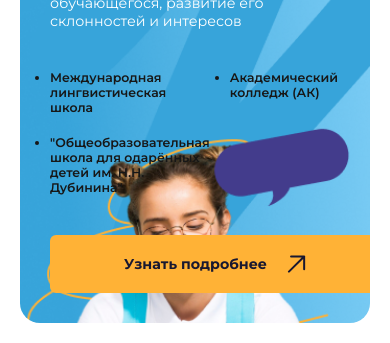
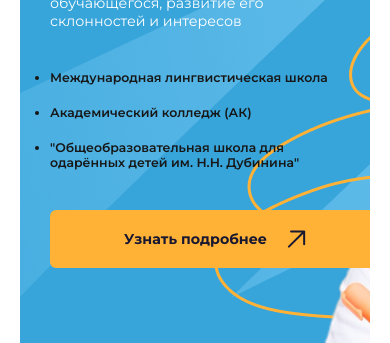
Before and after one commit to blessMe-Padre/dvcno, a Next.js app: page / in a window 390 px wide. Shown: the part 491-834 px from the top of the page. Built offline with nearby package versions, Linux system fonts and the light colour scheme; no server answers.

Commit message:
feat: рефакторинг slider

```diff
--- a/app/components/Slider/Slider.jsx
+++ b/app/components/Slider/Slider.jsx
@@ -2,6 +2,8 @@
 import { Swiper, SwiperSlide } from 'swiper/react';
 import styles from './style.module.css';
 import Image from 'next/image';
+
+import Link from 'next/link';
 
 import { useState, useEffect } from 'react';
 
@@ -17,7 +19,7 @@
 
 export default function Slider() {
 
-    const [sliderBg, setSliderBg] = useState(sliderBgBig);
+    const [sliderBg, setSliderBg] = useState();
 
 
     const getALlSliders = async () => {
@@ -42,16 +44,25 @@
 
     useEffect(() => {
         function handleResize() {
-            if (window.innerWidth >= 1200) {
-                setSliderBg(sliderBgBig);
-            }
-            else if (window.innerWidth >= 769) {
-                setSliderBg(sliderBgMedium);
-            }
-            else if (window.innerWidth <= 480) {
+            // if (window.innerWidth >= 1200) {
+            //     setSliderBg(mainSlidersData.map(slider => slider.images[0]));
+            // }
+            // else if (window.innerWidth >= 769) {
+            //     setSliderBg(sliderBgMedium);
+            // }
+            // else if (window.innerWidth <= 480) {
 
-                setSliderBg(sliderBgSmall);
-            }
+            //     setSliderBg(sliderBgSmall);
+            // }
+
+            const imageUrls = mainSlidersData.map((slider) => {
+            const imageObj = slider.images[0];
+            const imageUrl = imageObj ? (imageObj.sliderBgBig || imageObj.sliderBgMedium || imageObj.sliderBgSmall || null) : null;
+            setSliderBg(imageUrl);
+                console.log(imageUrl, sliderBgBig)
+
+
+        });
         }
 
         window.addEventListener('resize', handleResize);
@@ -59,6 +70,10 @@
         return () => window.removeEventListener('resize', handleResize);
 
     }, []);
+
+
+
+    console.log(mainSlidersData)
 
     return (
         <section
@@ -77,7 +92,7 @@
                             // ПОДОГНАТЬ ВСЕ СЛАЙДЕРЫ ПОД ОДИН РАЗМЕР
                             <SwiperSlide key={index}>
                                 <Image
-                                    src={sliderBg}
+                                    src={sliderBgBig}
                                     width='100%'
                                     height='100%'
                                     alt='slider_bg'
@@ -97,29 +112,21 @@
                                             {item.description}
                                         </p>
 
-                                        <ul className={styles.slider__list}>
-                                            {item.listItems.map((element, idx) => {
+                                        {item.listItems && item.listItems.length > 0 && (
+                                            <ul className={`${styles.slider__list} ${item.listItems.length > 3 ? styles.add_class : ''}`}>
+                                                {item.listItems.map((element, idx) => (
+                                                <li key={idx}>{element}</li>
+                                                ))}
+                                            </ul>
+                                        )}
 
-                                                // СДЕЛАТЬ ПРОВЕРКУ НА КОЛ_ВО ЭЛЕМЕНТОВ В СПИСКЕ И ДАТЬ КЛАСС
-                                                return (
-                                                    <li key={idx}>
-                                                        {element}
-                                                    </li>
-                                                )
-                                            })}
-                                            {/* <li>Международная лингвистическая школа</li>
-                                            <li>Академический колледж (АК)</li>
-                                            <li>«Общеобразовательная школа для одарённых детей им. Н.Н. Дубинина»</li> */}
-
-                                        </ul>
-
-                                        {/* ДОБАВИТЬ ССЫЛКУ  */}
-                                        <button className={styles.slider__btn__more}>
+                                        <Link href={item.link} className={styles.slider__link}>
                                             <p>Узнать подробнее</p>
                                             <svg width="19" height="18" viewBox="0 0 19 18" fill="#" xmlns="http://www.w3.org/2000/svg">
                                                 <path d="M4.05507 1.43907L17.1536 1.43888M17.1536 1.43888L17.1536 14.3511M17.1536 1.43888L1.93782 16.6546" stroke="#191830" strokeWidth="2" strokeLinecap="round" strokeLinejoin="round" />
                                             </svg>
-                                        </button>
+                                        </Link>
+
                                     </div>
 
                                 </div>
--- a/app/components/Slider/style.module.css
+++ b/app/components/Slider/style.module.css
@@ -38,11 +38,14 @@
 .slider__list {
 
     display: grid;
-    grid-template-columns: repeat(2, 1fr);
     gap: 20px;
     list-style: disc;
 
     max-width: 50%;
+}
+
+.add_class {
+    grid-template-columns: repeat(2, 1fr);
 }
 
 .slider__list li {
@@ -52,7 +55,9 @@
 
 }
 
-.slider__btn__more {
+.slider__link {
+    width: max-content;
+
     font-family: var(--font-family);
     font-size: clamp(0.875rem, 0.804rem + 0.357vw, 1.125rem);
     display: flex;
@@ -76,16 +81,16 @@
     min-width: 330px;
 }
 
-.slider__btn__more:hover {
+.slider__link:hover {
     color: var(--white);
     background-color: var(--green);
 }
 
-.slider__btn__more > svg path {
+.slider__link > svg path {
     transition: 0.7s ease-in-out;
 }
 
-.slider__btn__more:hover > svg path{
+.slider__link:hover > svg path{
     stroke: var(--white);
 }
 
@@ -93,6 +98,9 @@
 .slider__wrapper__content {
     position: relative;
     z-index: 1;
+
+    min-height: 680px;
+
     padding: 60px 90px;
 }
 
--- a/mock-data/sliders.js
+++ b/mock-data/sliders.js
@@ -1,20 +1,20 @@
 export const mainSlidersData = [
     {
         title: "Основное общее образование в ДВЦНО",
-        // images: [
-        //     {
-        //         sliderBgBig: '../../../public/main-sliders/sliders-bg-1.png',
+        images: [
+            {
+                sliderBgBig: '../../../public/main-sliders/sliders-bg-1.png',
 
-        //     },
-        //     {
-        //         sliderBgMedium: '../../../public/main-sliders/sliders-bg-m-1.png',
+            },
+            {
+                sliderBgMedium: '../../../public/main-sliders/sliders-bg-m-1.png',
 
-        //     },
-        //     {
-        //         sliderBgSmall: '../../../public/main-sliders/sliders-bg-s-1.png',
+            },
+            {
+                sliderBgSmall: '../../../public/main-sliders/sliders-bg-s-1.png',
 
-        //     }
-        // ],
+            }
+        ],
 
         description: "Это второй уровень образования, цель которого - становление и формирование личности обучающегося, развитие его склонностей и интересов",
         listItems: [
@@ -26,83 +26,27 @@
         link: "#",
     },
     {
-        title: "Основное общее образование в ДВЦНО",
-        // images: [
-        //     {
-        //         sliderBgBig: '../../../public/main-sliders/sliders-bg-1.png',
+        title: "Дошкольное образование в ДВЦНО",
+        images: [
+            {
+                sliderBgBig: '../../../public/main-sliders/sliders-bg-1.png',
 
-        //     },
-        //     {
-        //         sliderBgMedium: '../../../public/main-sliders/sliders-bg-m-1.png',
+            },
+            {
+                sliderBgMedium: '../../../public/main-sliders/sliders-bg-m-1.png',
 
-        //     },
-        //     {
-        //         sliderBgSmall: '../../../public/main-sliders/sliders-bg-s-1.png',
+            },
+            {
+                sliderBgSmall: '../../../public/main-sliders/sliders-bg-s-1.png',
 
-        //     }
-        // ],
+            }
+        ],
 
-        description: "Это второй уровень образования, цель которого - становление и формирование личности обучающегося, развитие его склонностей и интересов",
+        description: "Это воспитание, развитие и обучение, присмотр и оздоровление детей от 1,5 лет до 7 лет",
         listItems: [
-            'Международная лингвистическая школа',
-            'Академический колледж (АК)',
-            '"Общеобразовательная школа для одарённых детей им. Н.Н. Дубинина"'
-        ],
-        textPattern: 'Здесь создают творцов будущего',
-        link: "#",
-    },
-    {
-        title: "Основное общее образование в ДВЦНО",
-        // images: [
-        //     {
-        //         sliderBgBig: '../../../public/main-sliders/sliders-bg-1.png',
+            'НШДС «Классическая европейская прогимназия»',
+            'Начальная общеобразовательная школа-детский сад "Восточная школа"'],
 
-        //     },
-        //     {
-        //         sliderBgMedium: '../../../public/main-sliders/sliders-bg-m-1.png',
-
-        //     },
-        //     {
-        //         sliderBgSmall: '../../../public/main-sliders/sliders-bg-s-1.png',
-
-        //     }
-        // ],
-
-        description: "Это второй уровень образования, цель которого - становление и формирование личности обучающегося, развитие его склонностей и интересов",
-        listItems: [
-            'Международная лингвистическая школа',
-            'Академический колледж (АК)',
-            '"Общеобразовательная школа для одарённых детей им. Н.Н. Дубинина"',
-            'Международная лингвистическая школа',
-            'Академический колледж (АК)',
-            '"Общеобразовательная школа для одарённых детей им. Н.Н. Дубинина"'
-        ],
-        textPattern: 'Здесь создают творцов будущего',
-        link: "#",
-    },
-    {
-        title: "123123123",
-        // images: [
-        //     {
-        //         sliderBgBig: '../../../public/main-sliders/sliders-bg-1.png',
-
-        //     },
-        //     {
-        //         sliderBgMedium: '../../../public/main-sliders/sliders-bg-m-1.png',
-
-        //     },
-        //     {
-        //         sliderBgSmall: '../../../public/main-sliders/sliders-bg-s-1.png',
-
-        //     }
-        // ],
-
-        description: "Это второй уровень образования, цель которого - становление и формирование личности обучающегося, развитие его склонностей и интересов",
-        listItems: [
-            'Международная лингвистическая школа',
-            'Академический колледж (АК)',
-            '"Общеобразовательная школа для одарённых детей им. Н.Н. Дубинина"'
-        ],
         textPattern: 'Здесь создают творцов будущего',
         link: "#",
     },
```
